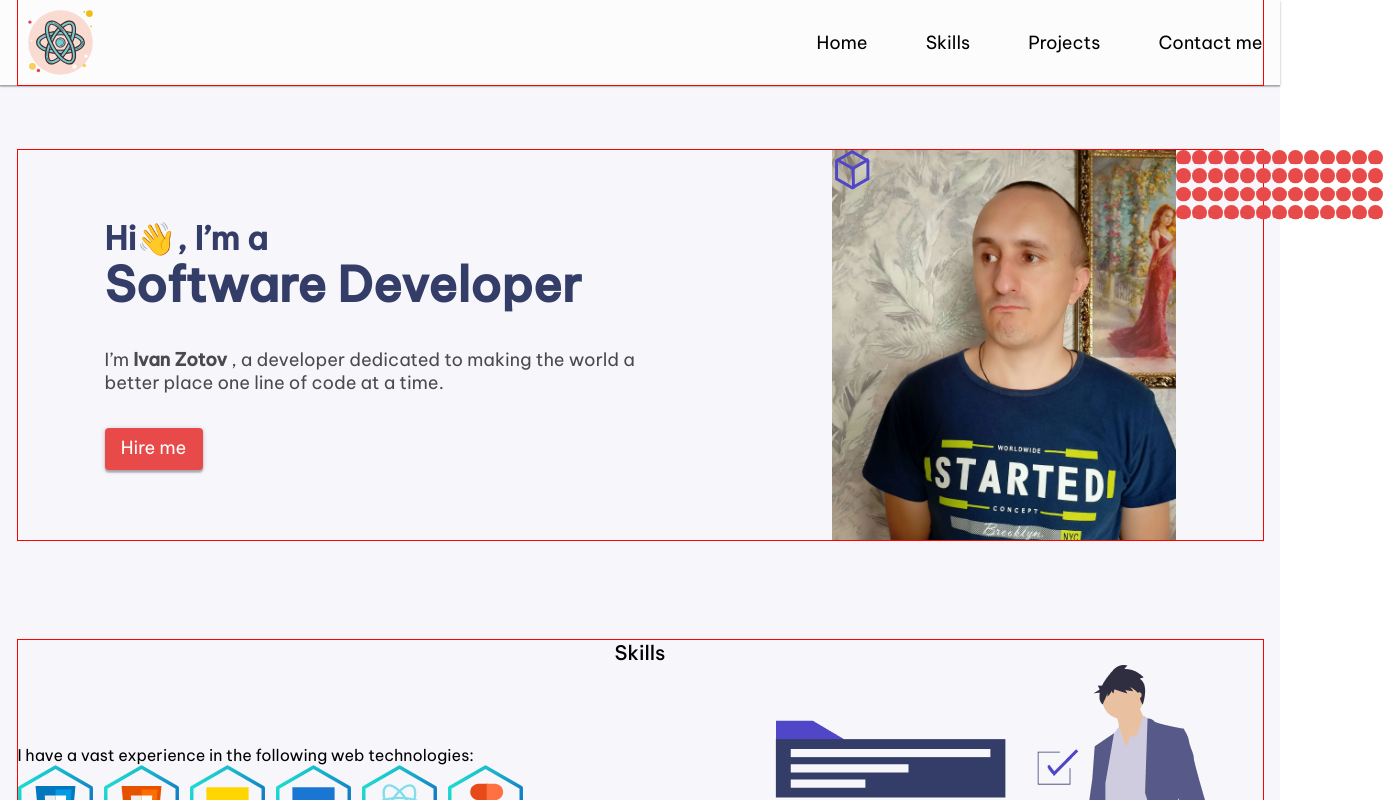
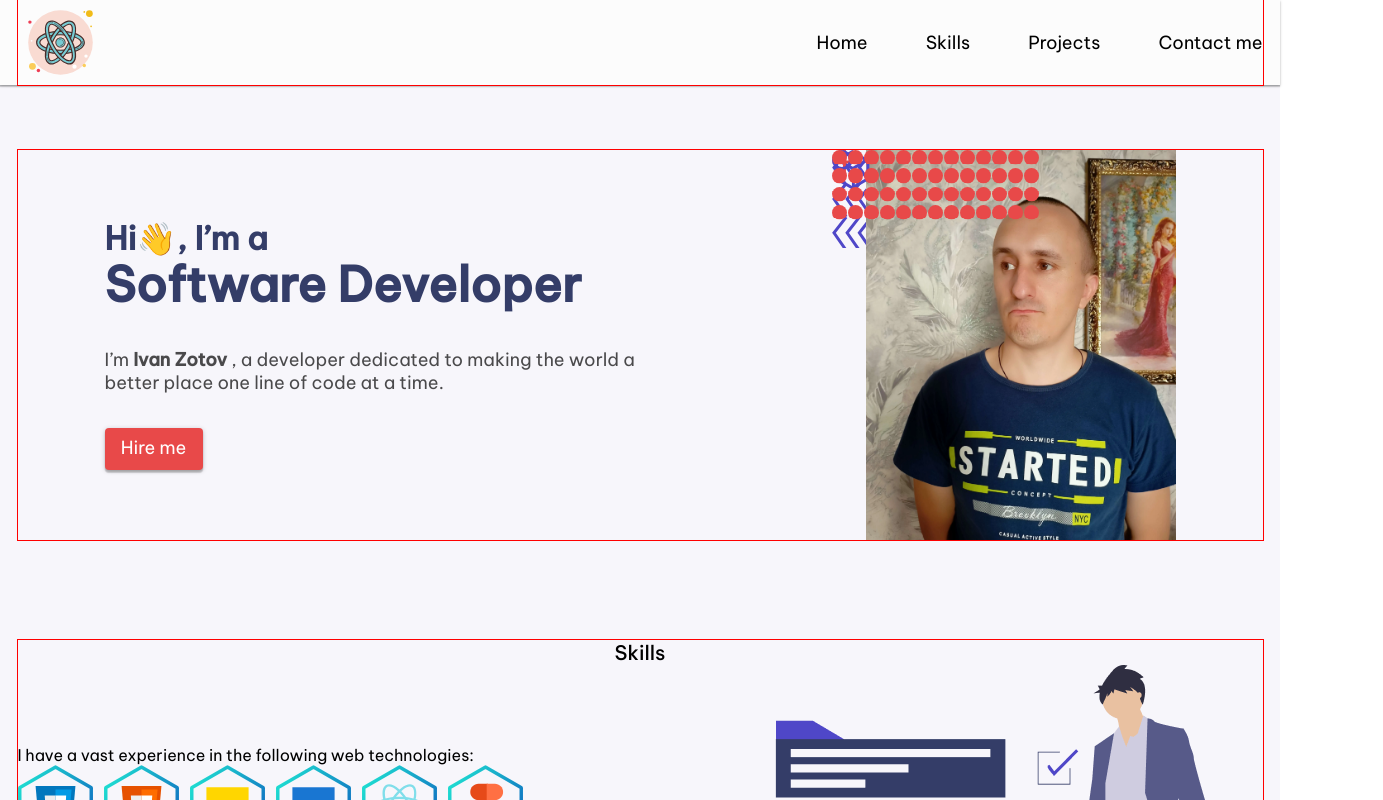
Before and after one commit to hadsome-Droid/project-portfolio-3, a React app: page / in a window 1280 px wide. Shown: the top 800 px of the page, 1383 px wide, since content can reach past the window. Built offline with nearby package versions, Linux system fonts and the light colour scheme.

Commit message:
refactor Main block

```diff
--- a/src/layout/sections/main/Main.tsx
+++ b/src/layout/sections/main/Main.tsx
@@ -5,6 +5,8 @@ import {FlexWrapper} from "../../../components/FlexWrapper";
 import {Container} from "../../../components/Container";
 import Cube from "../../../assets/images/different/cube.svg"
 import Ellipse from "../../../assets/images/different/Ellipse.svg"
+import Zigzags from "../../../assets/images/different/zigzags.svg"
+import Plus from "../../../assets/images/different/plus.svg"
 
 export const Main = () => {
     return (
@@ -18,8 +20,8 @@ export const Main = () => {
                     </MainInfoBlock>
 
                     <MainPhotoWrapper>
+                        <span></span>
                         <MainPhoto src={photo} alt=""/>
-                        <span></span>
                     </MainPhotoWrapper>
                 </FlexWrapper>
             </Container>
@@ -85,9 +87,35 @@ const MainLink = styled.a`
 `
 
 const MainPhotoWrapper = styled.div`
+  display: flex;
   width: 344px;
   height: 390px;
   position: relative;
+
+  span{
+    display: block;
+    width: 38px;
+    height: 98px;
+    background-image: url(${Zigzags});
+
+    &:before{
+      content: '';
+      width: 27px;
+      height: 27px;
+      background-image: url(${Plus});
+      position: absolute;
+
+    }
+    &:after{
+      content: '';
+      width: 20px;
+      height: 20px;
+      border-radius: 50%;
+      border: 3px solid #4F47C8;
+      position: absolute;
+
+    }
+  }
 
   &:before {
     content: '';
```
